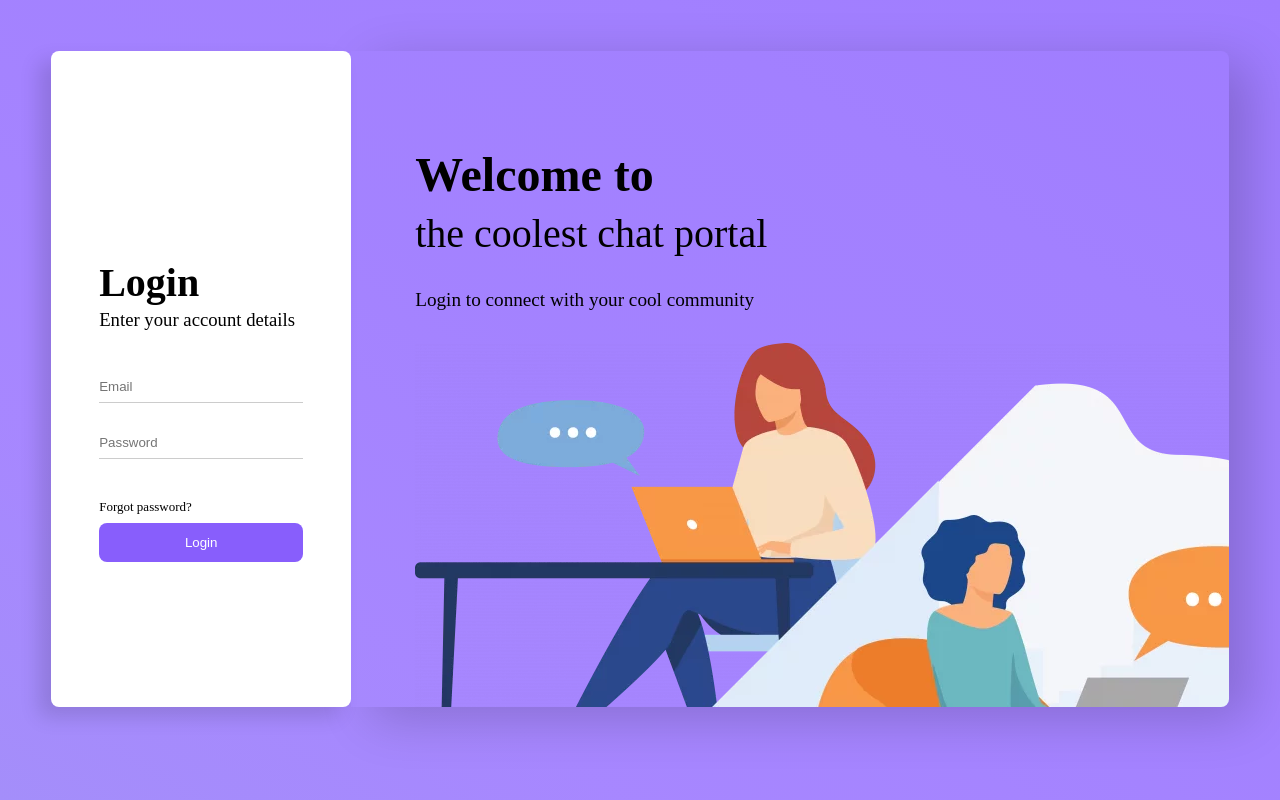
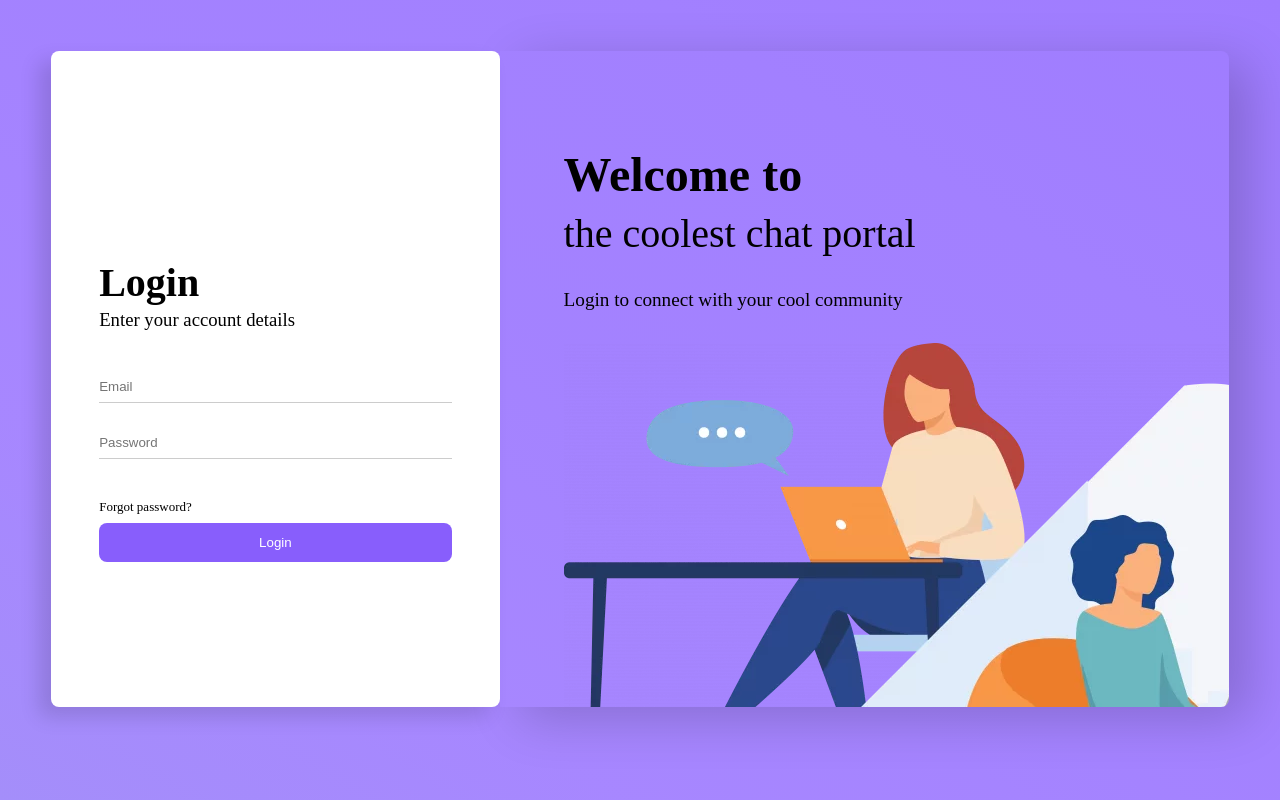
Before and after one commit to Srhiulli/Coolest-chat, a React (Create React App) app: page /signup in a window 1280 px wide. Built offline with nearby package versions, Linux system fonts and the light colour scheme.

Commit message:
fix login size

```diff
--- a/src/styles/loginPage.css
+++ b/src/styles/loginPage.css
@@ -17,7 +17,7 @@ body {
     flex-direction: row;
     justify-content: center;
     align-items: center;
-    flex-wrap: nowrap;
+    flex-wrap: wrap;
     padding: 4%;
     height: 100%;
     box-sizing: border-box;
@@ -32,7 +32,8 @@ body {
     border-radius: 8px;
     padding: 3rem;
     box-sizing: border-box;
-    max-width: 300px;
+    max-width: 600px;
+    min-width:200px;
     text-align: start;
     background-color: white;
     z-index: 1;
```
